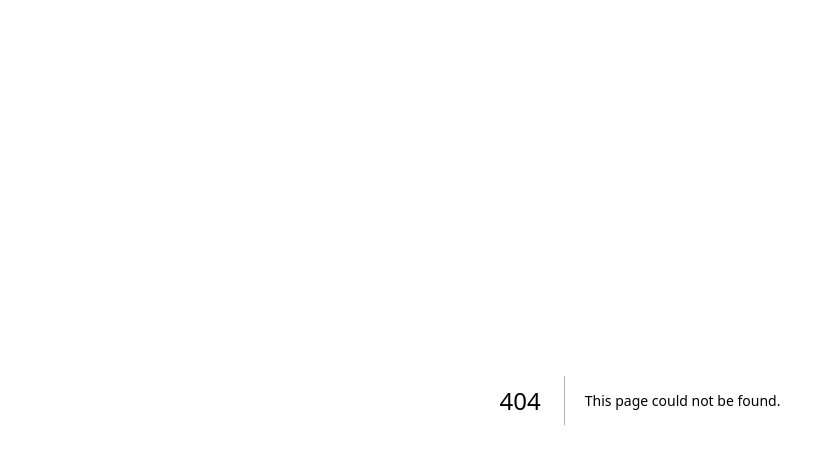
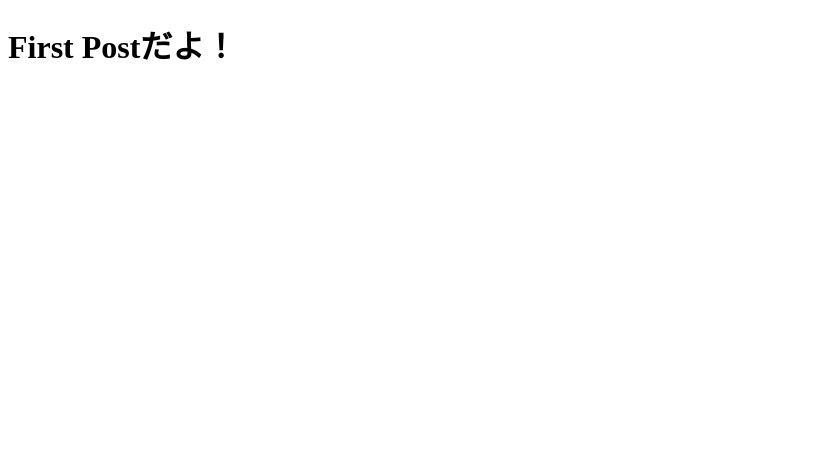
Before and after one commit to Yu0614/learn_react_v18, a Next.js app: page /posts/first-post in a window 1280 px wide. Before the commit this address had no page. Shown: the top 464 px of the page, without its empty margins (0-835 px from the left). Built offline with nearby package versions, Linux system fonts and the light colour scheme.

Commit message:
feat: add another page sample

```diff
--- /dev/null
+++ b/pages/posts/first-post.js
@@ -0,0 +1,3 @@
+export default function FirstPost() {
+  return <h1>First Postだよ！</h1>;
+}
```
